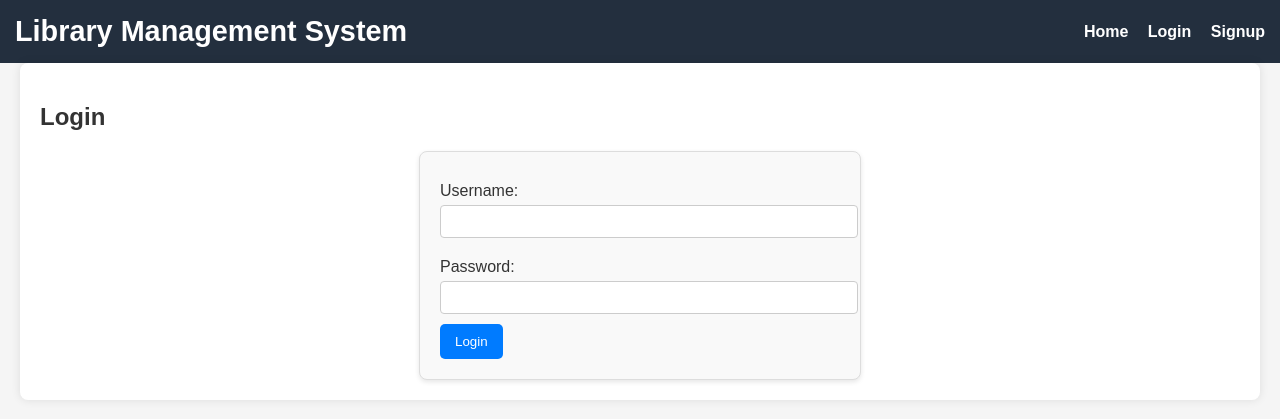
After one commit to code-by-rohith/Deployments, a Flask app: page /login in a window 1280 px wide. The commit adds this page. Shown: the top 419 px of the page. Run offline with Flask 3, Linux system fonts and the light colour scheme.

Commit message:
first commit

```diff
--- a/app.py
+++ b/app.py
@@ -1,23 +1,93 @@
-from flask import Flask, render_template, request, redirect, url_for
+from flask import Flask, render_template, request, redirect, url_for, session, flash
 from pymongo import MongoClient
 from bson.objectid import ObjectId
 import os
+import bcrypt  # For password hashing
 
 app = Flask(__name__)
+app.secret_key = os.urandom(24)  # Use a random secret key for sessions
 
+# MongoDB connection
 client = MongoClient(os.getenv("MONGO_URI"))
 db = client['library_db']  # Use your actual database name
 books_collection = db['books']
+users_collection = db['users']  # Collection to store user data
+
+# Ensure the admin user exists
+def create_admin_user():
+    admin = users_collection.find_one({'username': 'admin'})
+    if not admin:
+        hashed_password = bcrypt.hashpw(b'admin123', bcrypt.gensalt())  # Hash the password
+        users_collection.insert_one({
+            "username": "admin",
+            "password": hashed_password,
+            "role": "admin"
+        })
+
+create_admin_user()
 
 # Home Route - List all books
 @app.route('/')
 def home():
     books = books_collection.find()
-    return render_template('book_list.html', books=books)
+    return render_template('home.html', books=books)
+
+# Signup Route
+@app.route('/signup', methods=['GET', 'POST'])
+def signup():
+    if request.method == 'POST':
+        username = request.form['username']
+        password = request.form['password']
+        role = "user"  # Default role for new users
+
+        if users_collection.find_one({'username': username}):
+            flash('Username already exists. Please choose a different username.', 'danger')
+        else:
+            hashed_password = bcrypt.hashpw(password.encode('utf-8'), bcrypt.gensalt())  # Hash the password
+            users_collection.insert_one({
+                'username': username,
+                'password': hashed_password,
+                'role': role
+            })
+            flash('Signup successful! You can now log in.', 'success')
+            return redirect(url_for('login'))
+
+    return render_template('signup.html')
+
+# Login Route
+@app.route('/login', methods=['GET', 'POST'])
+def login():
+    if request.method == 'POST':
+        username = request.form['username']
+        password = request.form['password']
+        user = users_collection.find_one({'username': username})
+
+        # Check password hash
+        if user and bcrypt.checkpw(password.encode('utf-8'), user['password']):
+            session['username'] = username
+            session['role'] = user['role']  # Store user role (admin/user)
+            flash('Login successful!', 'success')
+            return redirect(url_for('home'))
+        else:
+            flash('Invalid credentials. Please try again.', 'danger')
+
+    return render_template('login.html')
+
+# Logout Route
+@app.route('/logout')
+def logout():
+    session.pop('username', None)
+    session.pop('role', None)
+    flash('You have been logged out.', 'info')
+    return redirect(url_for('home'))
 
 # Add Book Route
 @app.route('/add', methods=['GET', 'POST'])
 def add_book():
+    if 'username' not in session or session['role'] != 'admin':
+        flash('You do not have permission to access this page.', 'danger')
+        return redirect(url_for('home'))
+
     if request.method == 'POST':
         title = request.form['title']
         author = request.form['author']
@@ -27,12 +97,17 @@ def add_book():
             'author': author,
             'year': year
         })
+        flash('Book added successfully!', 'success')
         return redirect(url_for('home'))
     return render_template('add_book.html')
 
 # Edit Book Route
 @app.route('/edit/<book_id>', methods=['GET', 'POST'])
 def edit_book(book_id):
+    if 'username' not in session or session['role'] != 'admin':
+        flash('You do not have permission to access this page.', 'danger')
+        return redirect(url_for('home'))
+
     book = books_collection.find_one({'_id': ObjectId(book_id)})
     if request.method == 'POST':
         title = request.form['title']
@@ -42,13 +117,19 @@ def edit_book(book_id):
             {'_id': ObjectId(book_id)},
             {"$set": {'title': title, 'author': author, 'year': year}}
         )
+        flash('Book updated successfully!', 'success')
         return redirect(url_for('home'))
     return render_template('edit_book.html', book=book)
 
 # Delete Book Route
 @app.route('/delete/<book_id>')
 def delete_book(book_id):
+    if 'username' not in session or session['role'] != 'admin':
+        flash('You do not have permission to access this page.', 'danger')
+        return redirect(url_for('home'))
+
     books_collection.delete_one({'_id': ObjectId(book_id)})
+    flash('Book deleted successfully!', 'success')
     return redirect(url_for('home'))
 
 if __name__ == '__main__':
--- a/requirements.txt
+++ b/requirements.txt
@@ -4,3 +4,4 @@ dnspython
 jinja2
 gunicorn
 datetime
+bcrypt
--- a/static/styles.css
+++ b/static/styles.css
@@ -108,3 +108,40 @@ main {
         align-items: flex-start;
     }
 }
+
+/* Form Styles */
+form {
+    max-width: 400px;
+    margin: 0 auto;
+    padding: 20px;
+    background: #f9f9f9;
+    border: 1px solid #ddd;
+    border-radius: 8px;
+    box-shadow: 0 2px 5px rgba(0, 0, 0, 0.1);
+}
+
+form label {
+    display: block;
+    margin: 10px 0 5px;
+}
+
+form input {
+    width: 100%;
+    padding: 8px;
+    margin-bottom: 10px;
+    border: 1px solid #ccc;
+    border-radius: 4px;
+}
+
+form button {
+    background-color: #007bff;
+    color: white;
+    border: none;
+    padding: 10px 15px;
+    border-radius: 5px;
+    cursor: pointer;
+}
+
+form button:hover {
+    background-color: #0056b3;
+}
--- a/templates/base.html
+++ b/templates/base.html
@@ -4,17 +4,31 @@
     <meta charset="UTF-8">
     <meta name="viewport" content="width=device-width, initial-scale=1.0">
     <link rel="stylesheet" href="{{ url_for('static', filename='styles.css') }}">
-    <title>Library Management System</title>
+    <title>Library Management</title>
 </head>
 <body>
     <header>
-        <h1>Library Management</h1>
+        <h1>Library Management System</h1>
         <nav>
             <a href="{{ url_for('home') }}">Home</a>
-            <a href="{{ url_for('add_book') }}">Add Book</a>
+            {% if session.username %}
+                <a href="{{ url_for('logout') }}">Logout</a>
+            {% else %}
+                <a href="{{ url_for('login') }}">Login</a>
+                <a href="{{ url_for('signup') }}">Signup</a>
+            {% endif %}
         </nav>
     </header>
     <main>
+        {% with messages = get_flashed_messages(with_categories=true) %}
+            {% if messages %}
+                <ul class="flashes">
+                {% for category, message in messages %}
+                    <li class="{{ category }}">{{ message }}</li>
+                {% endfor %}
+                </ul>
+            {% endif %}
+        {% endwith %}
         {% block content %}{% endblock %}
     </main>
 </body>
--- /dev/null
+++ b/templates/login.html
@@ -0,0 +1,13 @@
+{% extends 'base.html' %}
+{% block content %}
+<h2>Login</h2>
+<form method="POST">
+    <label for="username">Username:</label>
+    <input type="text" id="username" name="username" required>
+
+    <label for="password">Password:</label>
+    <input type="password" id="password" name="password" required>
+
+    <button type="submit">Login</button>
+</form>
+{% endblock %}
```
Also changed, not shown: templates/home.html (added, +19 -0 lines), templates/signup.html (added, +13 -0 lines).
